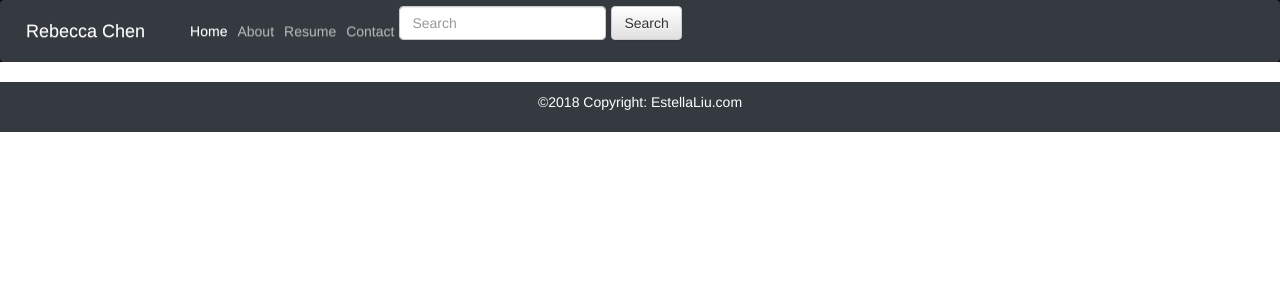
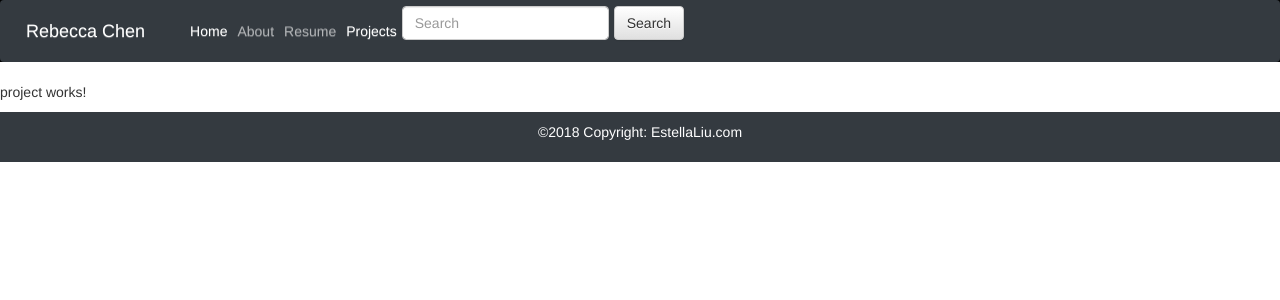
Before and after one commit to estella98/Personal-Website, an Angular app: page /projects in a window 1280 px wide. Before the commit this address led to /. Shown: the top 300 px of the page. Built offline with nearby package versions, Linux system fonts and the light colour scheme.

Commit message:
change contact to projects

```diff
--- a/src/app/app.module.ts
+++ b/src/app/app.module.ts
@@ -8,7 +8,7 @@ import { FooterComponent } from './footer/footer.component';
 import { HomeComponent } from './body/home/home.component';
 import { ResumeComponent } from './body/resume/resume.component';
 import { AboutComponent } from './body/about/about.component';
-import { ContactComponent } from './body/contact/contact.component';
+import { ProjectsComponent } from './body/projects/projects.component';
 import { RouterModule, Routes} from '@angular/router';
 import { FormsModule } from '@angular/forms';
 
@@ -16,7 +16,7 @@ const appRouter: Routes = [
   { path: '', component: HomeComponent},
   { path: 'about', component: AboutComponent},
   { path: 'resume', component: ResumeComponent},
-  { path: 'contact', component: ContactComponent}
+  { path: 'projects', component: ProjectsComponent}
 ]
 
 
@@ -30,7 +30,7 @@ const appRouter: Routes = [
     HomeComponent,
     ResumeComponent,
     AboutComponent,
-    ContactComponent
+    ProjectsComponent
   ],
   imports: [
     BrowserModule,
--- a/src/app/body/contact/contact.component.html
+++ /dev/null
@@ -1,3 +0,0 @@
-<p>
-  contact works!
-</p>
--- a/src/app/body/contact/contact.component.ts
+++ /dev/null
@@ -1,15 +0,0 @@
-import { Component, OnInit } from '@angular/core';
-
-@Component({
-  selector: 'app-contact',
-  templateUrl: './contact.component.html',
-  styleUrls: ['./contact.component.css']
-})
-export class ContactComponent implements OnInit {
-
-  constructor() { }
-
-  ngOnInit() {
-  }
-
-}
--- /dev/null
+++ b/src/app/body/projects/projects.component.html
@@ -0,0 +1,3 @@
+<p>
+  project works!
+</p>
--- /dev/null
+++ b/src/app/body/projects/projects.component.ts
@@ -0,0 +1,15 @@
+import { Component, OnInit } from '@angular/core';
+
+@Component({
+  selector: 'app-projects',
+  templateUrl: './projects.component.html',
+  styleUrls: ['./projects.component.css']
+})
+export class ProjectsComponent implements OnInit {
+
+  constructor() { }
+
+  ngOnInit() {
+  }
+
+}
--- a/src/app/header/header.component.html
+++ b/src/app/header/header.component.html
@@ -35,7 +35,7 @@
       <li class="nav-item"
         routerLinkActive="active"
         [routerLinkActiveOptions]="{exact: true}">
-        <a class="nav-link" routerLink="/contact">Contact</a>
+        <a class="nav-link" routerLink="/projects">Projects</a>
       </li>
     </ul>
   </div>
@@ -68,7 +68,7 @@
           <a class="nav-link" routerLink="/resume">Resume</a>
         </li>
         <li class="nav-item" routerLinkActive="active" [routerLinkActiveOptions]="{exact: true}">
-          <a class="nav-link" routerLink="/contact">Contact</a>
+          <a class="nav-link" routerLink="/projects">Projects</a>
         </li>
       </ul>
        <div class="container">
```
Also changed, not shown: src/app/body/projects/projects.component.css (added).
